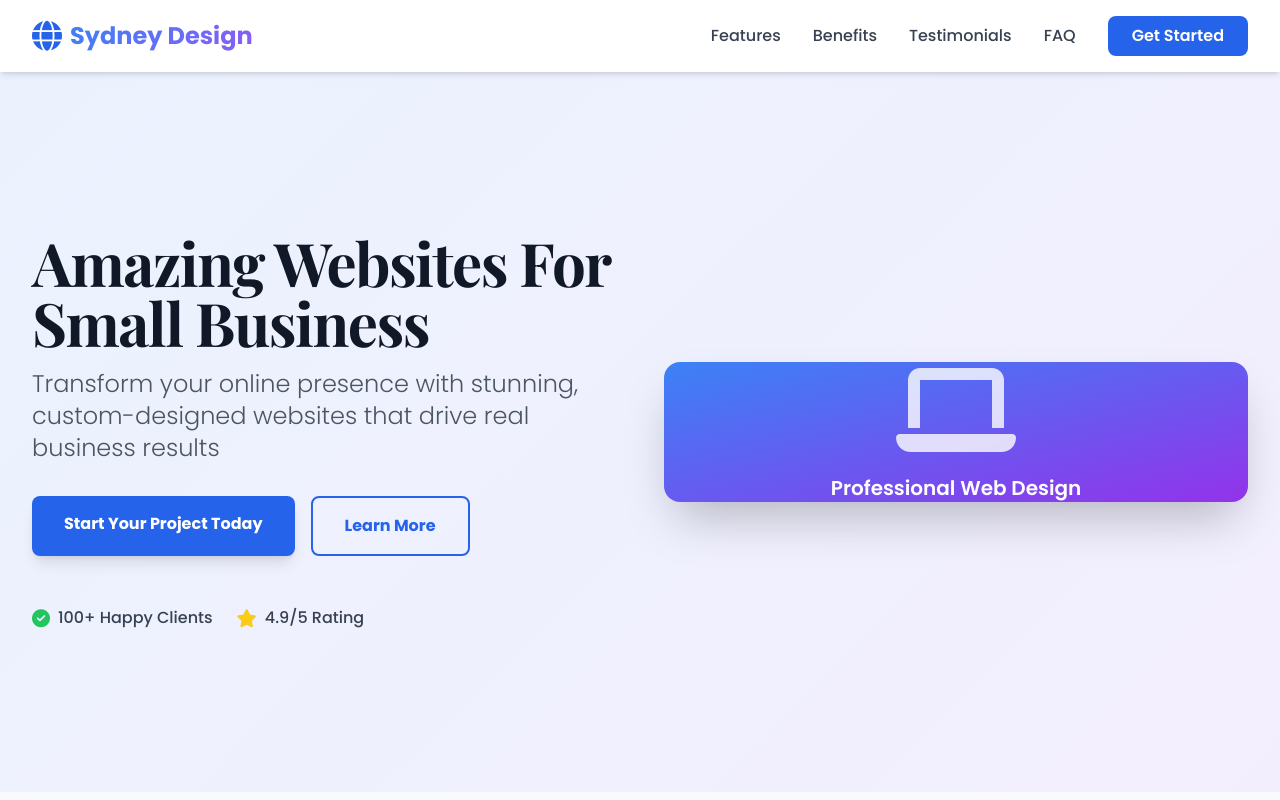
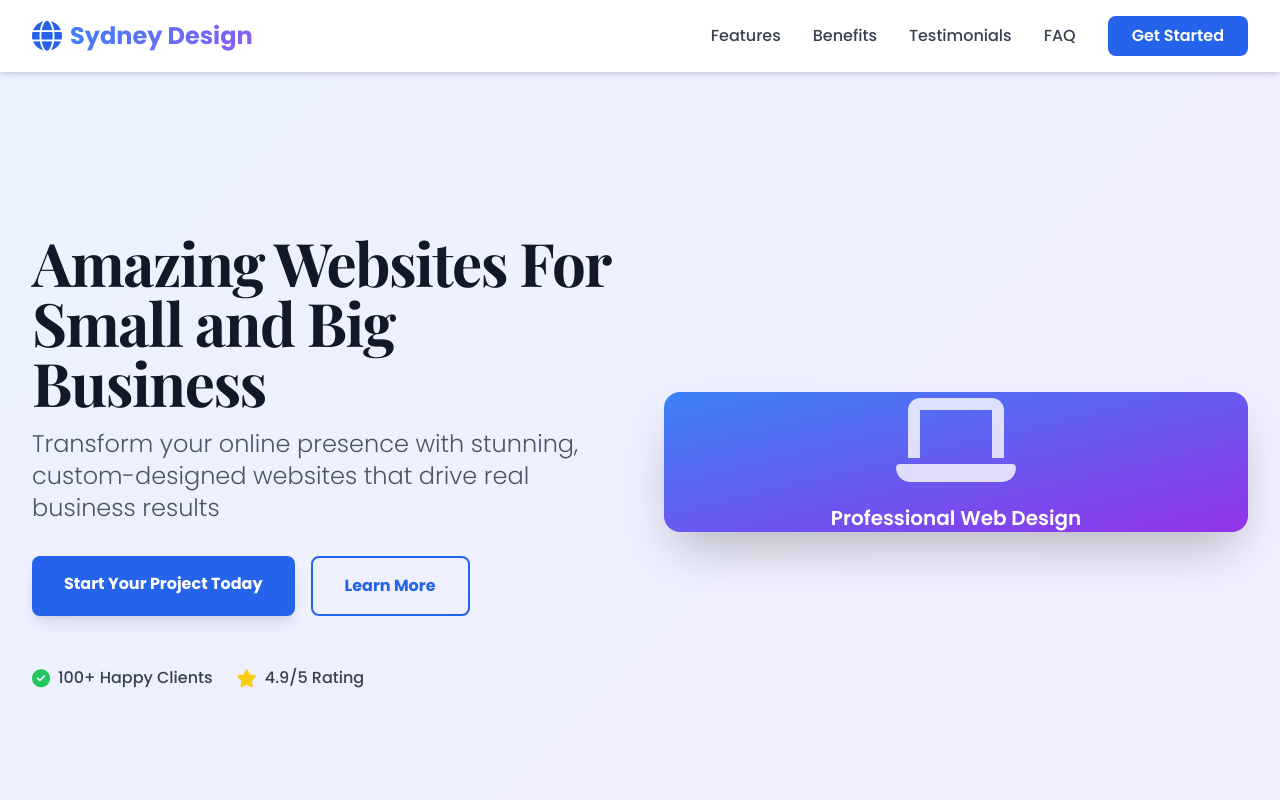
Before and after one commit to test-acc-12349/sydney-website-design-agency-2025-11-06-k0ptl, a plain HTML site: page index.html in a window 1280 px wide. Shown: the top 800 px of the page. Drawn offline with nearby package versions, Linux system fonts and the light colour scheme.

Commit message:
Update index.html via editor

```diff
--- a/index.html
+++ b/index.html
@@ -3,7 +3,7 @@
 <head>
     <meta charset="UTF-8">
     <meta name="viewport" content="width=device-width, initial-scale=1.0">
-    <meta name="description" content="Sydney Website Design Agency - Amazing Websites For Small Business. Custom Design, SEO Optimized, Mobile Ready. Attract More Customers and Boost Online Visibility.">
+    <meta name="description" content="Sydney Website Design - Amazing Websites For Small Business. Custom Design, SEO Optimized, Mobile Ready. Attract More Customers and Boost Online Visibility.">
     <meta name="keywords" content="website design, Sydney, small business, custom design, SEO, mobile responsive">
     <meta name="author" content="Sydney Website Design Agency">
     <meta name="theme-color" content="#3B82F6">
@@ -116,7 +116,7 @@
                 <div class="space-y-8">
                     <div class="space-y-4">
                         <h1 class="text-4xl md:text-5xl lg:text-6xl font-bold leading-tight tracking-tight">
-                            Amazing Websites For Small Business
+                            Amazing Websites For Small and Big Business
                         </h1>
                         <p class="text-xl md:text-2xl text-gray-600 leading-relaxed font-light">
                             Transform your online presence with stunning, custom-designed websites that drive real business results
```
